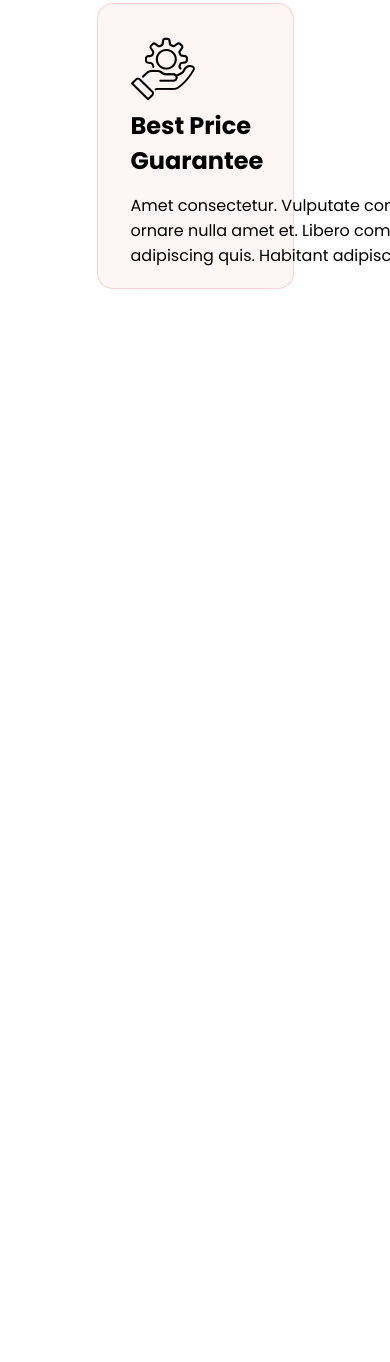
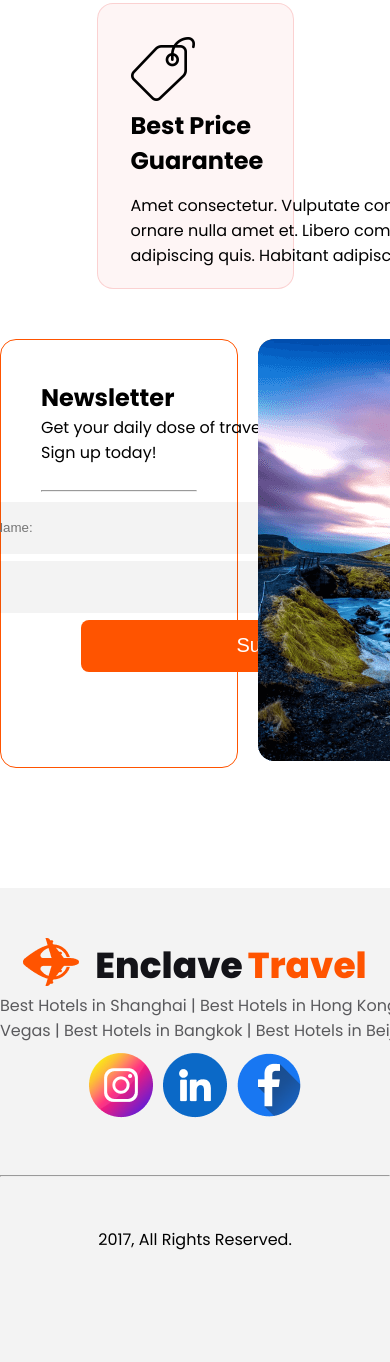
Before and after one commit to Juwelmia63/travel-web-site, a plain HTML site: page index.html in a window 390 px wide. Shown: the part 3038-4400 px from the top of the page. Before the commit the page ends 3339 px from the top, so only its background shows below. Drawn offline with Linux system fonts and the light colour scheme.

Commit message:
complite website without responsive

```diff
--- a/index.html
+++ b/index.html
@@ -160,7 +160,7 @@
                 <div class="box-three">
 
                     <div class="box-all-contant">
-                        <img src="Images/service.png" alt="">
+                        <img src="Images/price.png" alt="">
                         <h2 class="box-title">Best Price Guarantee</h2>
                         <p class="box-des">Amet consectetur. Vulputate commodo felis molestie risus ornare nulla
                             amet
@@ -169,6 +169,7 @@
 
                     </div>
 
+
             </section>
 
 
@@ -176,10 +177,76 @@
         </section>
 
 
+        <section class="last">
+            <div class="last-box-one">
+                <h3 class="last-box-one-title">Newsletter</h3>
+                <p class="last-box-one-des">Get your daily dose of travel news & tips. Sign up today!</p>
+                <br>
+                <hr>
+                <div class="text-fill">
+                    <input type="text" placeholder="Enter Your Name:">
+                    <input type="email" name="email" class="select-item" id="" placeholder="Your Email:">
+                </div>
+                <button class="btn-two">
+                    Subscribe
+                </button>
+
+
+
+            </div>
+            <div class="last-box-two">
+                <div class="last-box-two-image">
+                    <img src="Images/Rectangle 8 (1).png" alt="">
+                </div>
+
+            </div>
+
+        </section>
+
+        <div class="travel-rec">
+            <h6 class="travel-com">Travel.com</h6>
+            <h3 class="save">Save up to 70%</h3>
+        </div>
+
+
+
 
 
     </main>
     <footer>
+
+        <div class="footer-section">
+            <div class="nav-first-two">
+                <div class="logo-image"><img src="Images/Group 40071 (2).png" alt=""></div>
+                <div class="logo-title">
+                    <h2 class="nav-title"> <span class="one">Enclave</span> <span class="two">Travel</span></h2>
+
+                </div>
+
+            </div>
+            <p class="footer-des">Best Hotels in Shanghai | Best Hotels in Hong Kong | Best Hotels in Las Vegas | Best
+                Hotels in Bangkok | Best Hotels in Beijing  Best Hotels in NYC</p>
+        </div>
+
+        <div class="footer-icon-section">
+            <div class="footericon">
+                <img src="Images/Instagram.png" alt="">
+            </div>
+            <div class="footericon">
+                <img src="Images/Linkedin.png" alt="">
+            </div>
+            <div class="footericon">
+                <img src="Images/Facebook.png" alt="">
+            </div>
+        </div>
+        <br>
+        <br>
+        <hr>
+        <br>
+        <br>
+        <p class="all-right">
+            2017, All Rights Reserved.
+        </p>
 
     </footer>
 
--- a/style.css
+++ b/style.css
@@ -396,20 +396,152 @@ main {
 }
 
 
-.box-three  img{
+.box-three img {
     width: 64px;
     height: 64px;
 }
 
-.box-des{
+.box-des {
     width: 480px;
 }
 
-.box-all-contant{
+.box-all-contant {
     padding: 33px;
 }
 
 
-.box-des{
+.box-des {
     padding-top: 15px;
 }
+
+
+
+
+.last {
+    display: flex;
+    gap: 20px;
+    margin-top: 50px;
+}
+
+.last-box-one {
+    padding: 40px;
+}
+
+
+.last-box-one-title {
+    font-size: 24px;
+    font-weight: 800px;
+}
+
+.last-box-one-des {
+    font-size: 16px;
+    font-weight: 400px;
+    width: 350px;
+}
+
+.text-fill {
+    padding-top: 10px;
+    display: flex;
+    flex-direction: column;
+    gap: 7px;
+    justify-content: center;
+    align-items: center;
+}
+
+.btn-two {
+    width: 400px;
+    height: 52px;
+    border-radius: 8px;
+    background: #FF5400;
+    border: none;
+    margin-top: 7px;
+    color: white;
+    font-size: 20px;
+    font-weight: 400px;
+    margin-left: 40px;
+
+
+}
+
+
+
+.text-fill input {
+    width: 393px;
+    height: 52px;
+    border-radius: 8px;
+    background: rgba(19, 19, 24, 0.05);
+    padding-left: 10px;
+    border: none;
+}
+
+.last-box-one {
+    border-radius: 16px;
+    border: 1px solid #FF5400;
+    width: 40%;
+}
+
+
+.travel-rec {
+    width: 324px;
+    height: 120px;
+    transform: rotate(-19.628deg);
+    border-radius: 16px;
+    background: #FF5400;
+    position: relative;
+    top: -200px;
+    left: 900px;
+}
+
+
+.travel-com {
+    color: #FFF;
+    text-align: center;
+    font-size: 24px;
+    font-weight: 400;
+}
+
+.save {
+    color: #FFF;
+    font-size: 32px;
+    font-weight: 800;
+    text-align: center;
+}
+
+
+/* footer section design */
+
+
+footer{
+
+    background-color: rgba(19, 19, 24, 0.05);
+}
+
+
+.nav-first-two{
+    display: flex;
+    justify-content: center;
+    padding-top: 50px;
+}
+
+.footer-des{
+    width: 600px;
+    color: #5A5A5D;
+    font-size: 16px;
+    font-weight: 400px;
+    margin: 0 auto;
+}
+
+
+.footer-icon-section{
+    display: flex;
+    justify-content: center;
+    gap: 10px;
+    padding-top: 10px;
+}
+
+
+.all-right{
+    text-align: center;
+    font-size: 16px;
+    padding-bottom: 110px;
+}
```
Also changed, not shown: Images/Call.png (added), Images/Facebook.png (added), Images/Instagram.png (added), Images/Linkedin.png (added), Images/price.png (added).
